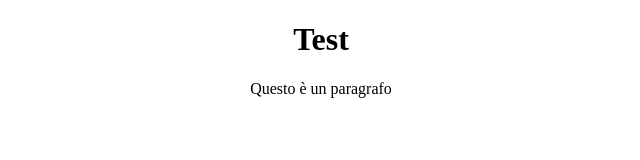
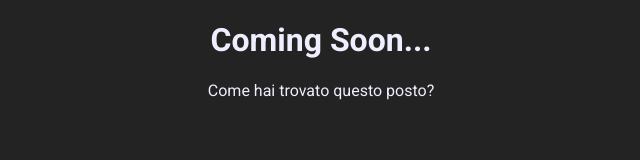
Before and after one commit to MidValleyRP/MidValleyRP.github.io, a plain HTML site: page index.html in a window 1280 px wide. Shown: the whole page, without its empty margins (319-959 px from the left). Drawn offline with Linux system fonts and the light colour scheme.

Commit message:
Coming Soon page

```diff
--- a/index.html
+++ b/index.html
@@ -1,18 +1,27 @@
 <!DOCTYPE html>
-<html lang="en">
-<head>
+<html lang="en" data-bs-theme="dark">
+  <head>
+    <meta charset="utf-8">
+    <meta name="viewport" content="width=device-width, initial-scale=1">
     <title>Mid Valley RP</title>
 
-    <meta charset="UTF-8">
-    <meta name="viewport" content="width=device-width, initial-scale=1.0">
-    <meta name="author" content="ItzLucio">
-</head>
-<body>
+    <style>
+        @import url('https://fonts.googleapis.com/css2?family=Nunito+Sans:ital,opsz,wght@0,6..12,200..1000;1,6..12,200..1000&family=Roboto:ital,wght@0,100;0,300;0,400;0,500;0,700;0,900;1,100;1,300;1,400;1,500;1,700;1,900&display=swap');
+
+        body {
+            background-color: #232323;
+        }
+
+        * {
+            color: #eef;
+            font-family: "Roboto", sans-serif;
+         }
+    </style>
+  </head>
+  <body>
     <center>
-        <h1>
-            Test
-        </h1>
-        <p>Questo è un paragrafo</p>
+      <h1>Coming Soon...</h1>
+      <p>Come hai trovato questo posto?</p>
     </center>
-</body>
+  </body>
 </html>
```
Also changed, not shown: index.css (deleted).
